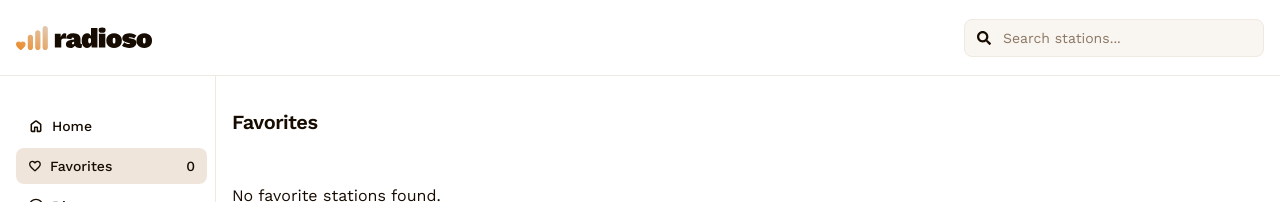
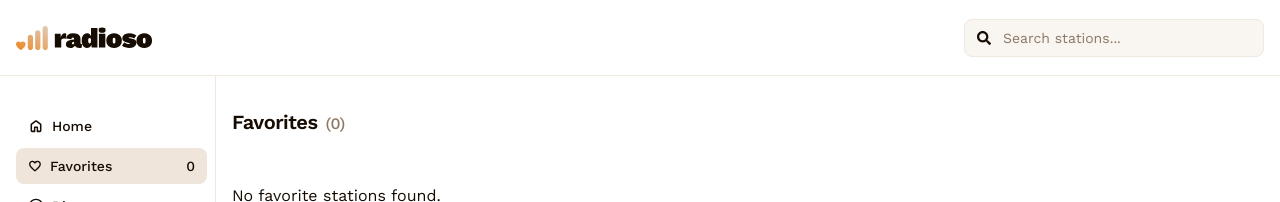
Before and after one commit to Rich1997/radioso, a React (Vite) app: page /favorites in a window 1280 px wide. Shown: the top 202 px of the page. Built offline with nearby package versions, Linux system fonts and the light colour scheme.

Commit message:
Show favorite count in Favorites page

```diff
--- a/src/components/pages/Favorites.tsx
+++ b/src/components/pages/Favorites.tsx
@@ -14,7 +14,12 @@ export const Favorites: React.FC = () => {
 
     return (
         <div className="w-full sm:pt-8 pt-2">
-            <Subtitlebar>Favorites</Subtitlebar>
+            <Subtitlebar>
+                Favorites
+                <div className="ml-2 text-muted-foreground font-medium sm:text-base text-sm inline-block">
+                    ({filteredFavorites.length})
+                </div>
+            </Subtitlebar>
 
             <GridContainer>
                 {filteredFavorites.map((station) => {
```
